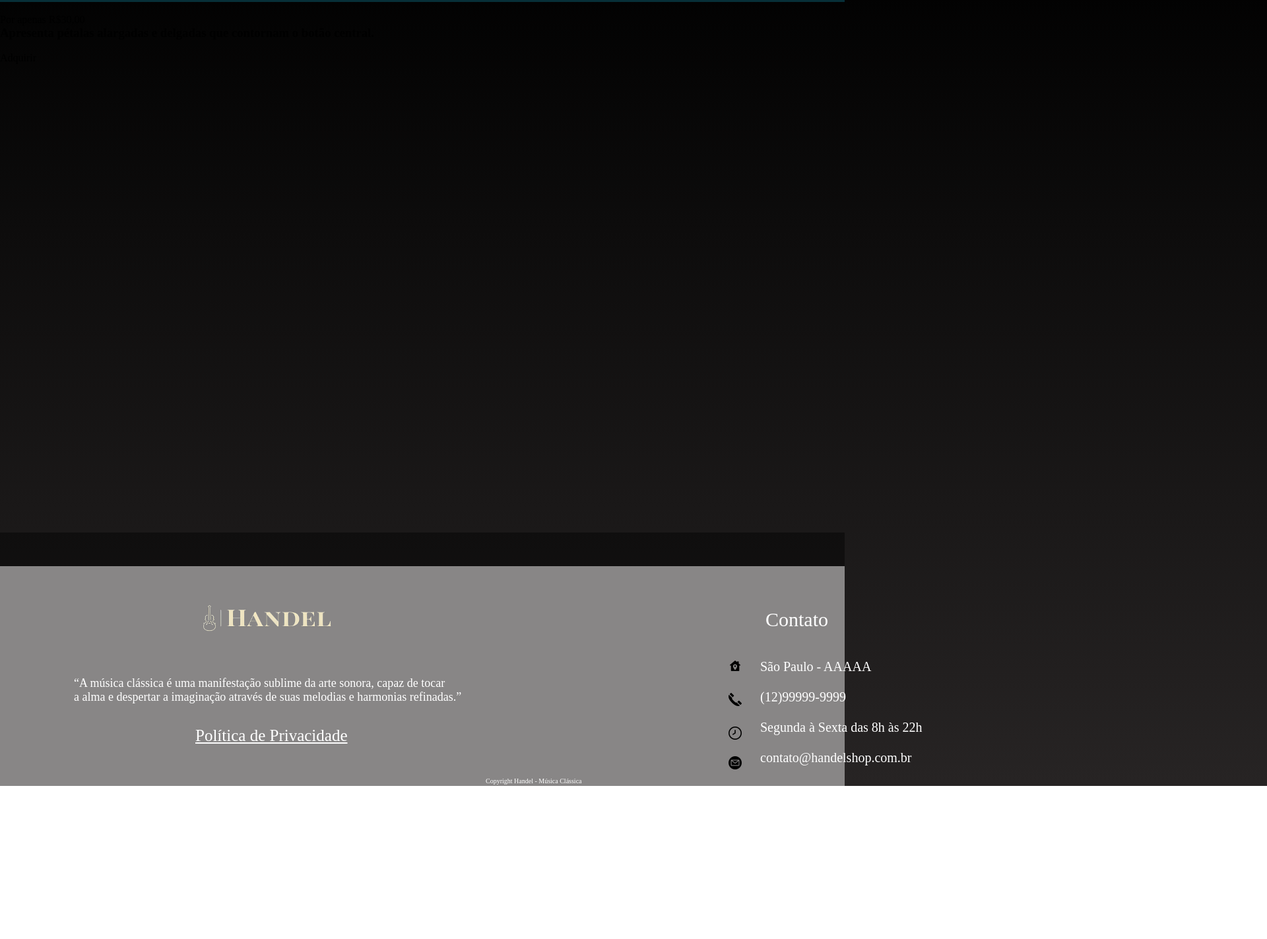
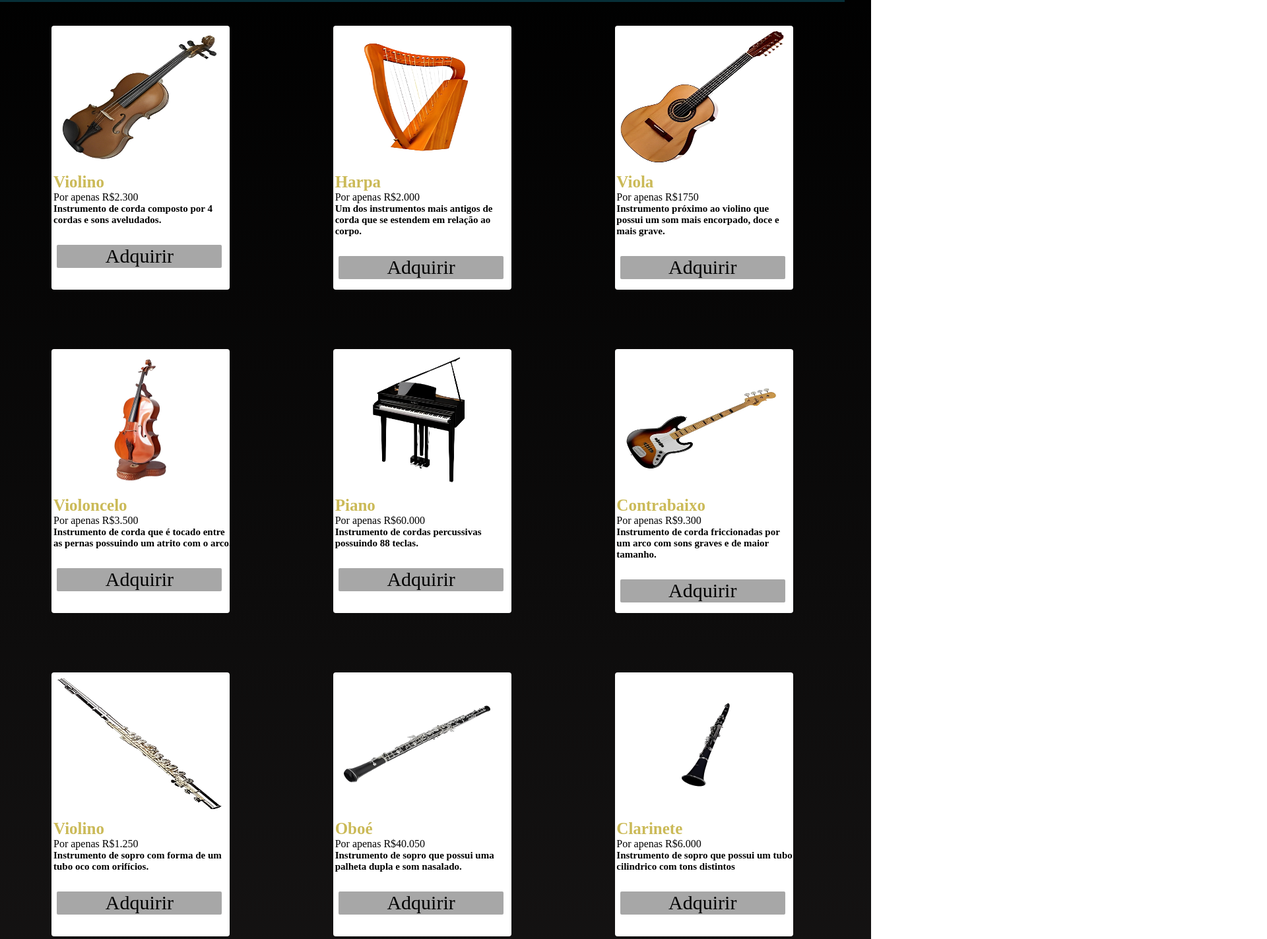
Before and after one commit to EltonRuan/sprint2final, a plain HTML site: page vendas.html in a window 1280 px wide. Shown: the part 77-1500 px from the top of the page at 66% size, 1920 px wide, since content can reach past the window. Before the commit the page ends 1268 px from the top, so only its background shows below. Drawn offline with Linux system fonts and the light colour scheme.

Commit message:
responsivo teste

```diff
--- a/vendas.css
+++ b/vendas.css
@@ -45,161 +45,75 @@ header {
 
 /* card */
 
-
-
-/* .card {
-    width: 190px;
-    height: 254px;
-    background: #f5f5f5;
-    position: relative;
-    overflow: visible;
-    box-shadow: 0 1px 3px rgba(0,0,0,0.12), 0 1px 2px rgba(0,0,0,0.24);
-    position: absolute;
+.containervenda {
+  width: 100%;
+  display: flex;
+  justify-content: space-around;
+  flex-wrap: wrap;
 }
 
-.card-img1 {
-    height: 52%;
-    width: 70%;
-    margin-left: 6vh;
-    border-radius: .5rem;
-    transition: .3s ease;
+.itemvenda{
+  width: 270px;
+  height: 400px;
+  background-color: #fff;
+  border-radius: 4px;
 }
 
-.card-img2 {
-    height: 45%;
-    width: 70%;
-    margin-left: 6vh;
-    border-radius: .5rem;
-    transition: .3s ease;
+.container .itemvenda {
+  justify-content: center;
+  margin: 5%;
+  justify-content: center;
+  align-items: center;
 }
 
-.card-img2 img{
-    height: 150px;
+.itemimg {
+  margin: 3%;
 }
 
-.card-img3 {
-    height: 45%;
-    width: 70%;
-    margin-left: 7vh;
-    border-radius: .5rem;
-    transition: .3s ease;
+.itemimg img{
+  width: 250px;
+  height: 200px;
 }
 
-.card-img3 img{
-    height: 150px;
+.buymove {
+  margin: 3%;
 }
 
-   .card-img4 {
-    height: 45%;
-    width: 70%;
-    margin-left: 7vh;
-    border-radius: .5rem;
-    transition: .3s ease;
+.btnbuy {
+  width: 250px;
+  height: 35px;
+  background-color: #00000058;
+  font-size: 30px;
+  text-align: center;
+  border-radius: 2px;
 }
 
-.card-img4 img{
-    height: 150px;
+.btnbuy a:hover{
+  font-size: 32px;
+  color: white;
+  transition: 1s;
 }
 
-   .card-img5 {
-    height: 50%;
-    width: 70%;
-    margin-left: 6vh;
-    border-radius: .5rem;
-    transition: .3s ease;
+.infovenda {
+  padding: 1%;
+  right: 50%;
 }
 
-.card-img5 img{
-    height: 150px;
+.infovenda h2 {
+  font-size: 25px;
+  color: rgb(203, 186, 88);
 }
 
-.card-img6 {
-    height: 45%;
-    width: 70%;
-    margin-left: 6vh;
-    border-radius: .5rem;
-    transition: .3s ease;
+.infovenda h3 {
+  font-size: 15px;
+  color: #000000;
+  text-align: left;
 }
 
-.card-img6 img{
-    height: 150px;
+.buymove {
+  margin: 3%;
 }
 
-.card-img7 {
-    height: 45%;
-    width: 70%;
-    margin-left: 6vh;
-    border-radius: .5rem;
-    transition: .3s ease;
-   }
-
-.card-img7 img{
-    height: 150px;
-   }
-
-.card-img8 {
-    height: 45%;
-    width: 70%;
-    margin-left: 6vh;
-    border-radius: .5rem;
-    transition: .3s ease;
-   }
-
-.card-img8 img{
-    height: 150px;
-   }
-
-.card-img9 {
-    height: 45%;
-    width: 70%;
-    margin-left: 6vh;
-    border-radius: .5rem;
-    transition: .3s ease;
-   }
-
-.card-img9 img{
-    height: 150px;
-   }
-
-.card-img10 {
-    height: 45%;
-    width: 70%;
-    margin-left: 6vh;
-    border-radius: .5rem;
-    transition: .3s ease;
-   }
-
-.card-img10 img{
-    height: 150px;
-   }
-
-.card-img11 {
-    height: 45%;
-    width: 70%;
-    margin-left: 6vh;
-    border-radius: .5rem;
-    transition: .3s ease;
-   }
-
-.card-img11 img{
-    height: 150px;
-   }
-
-.card-img12 {
-    height: 45%;
-    width: 70%;
-    margin-left: 6vh;
-    border-radius: .5rem;
-    transition: .3s ease;
-   }
-
-.card-img12 img{
-    height: 150px;
-   }
-
-.card-info {
-    padding-top: 10%;
-   } */
 
 svg {
     width: 20px;
--- a/vendas.html
+++ b/vendas.html
@@ -23,281 +23,262 @@
 
     </header>
 
-<section class="container">
+    <br><br>
+
+<section class="containervenda">
     <div class="itemvenda">
         <div class="itemimg">
-              <img src="imagens/margarida.jpg" alt="" />
+              <img src="imagens/violino.jpg" alt="" />
         </div>
-          <div class="infoflor">
+        <div class="infovenda">
+            <h2>Violino</h2>
             <div class="pricemove">
-                <div class="btnprice">Por apenas R$30,00</div>
+                <div class="btnprice">Por apenas R$2.300</div>
             </div>
-            <h3>Apresenta pétalas alargadas e
-                delgadas que contornam o botão central.</h3>
+            <h3>Instrumento de corda composto por 4 cordas e sons aveludados.</h3>
           </div>
           <br>
         <div class="buymove">
           <div class="btnbuy">
-                <a href="">Adquirir</a>
+                <a href="violino.html">Adquirir</a>
+          </div>
+        </div>
+    </div>
+
+    <div class="itemvenda">
+        <div class="itemimg">
+              <img src="imagens/harpa.png" alt="" />
+        </div>
+        <div class="infovenda">
+            <h2>Harpa</h2>
+            <div class="pricemove">
+                <div class="btnprice">Por apenas R$2.000</div>
+            </div>
+            <h3>Um dos instrumentos mais antigos de corda que se estendem em relação ao corpo.</h3>
+          </div>
+          <br>
+        <div class="buymove">
+          <div class="btnbuy">
+                <a href="harpa.html">Adquirir</a>
+          </div>
+        </div>
+    </div>
+
+    <div class="itemvenda">
+        <div class="itemimg">
+              <img src="imagens/viola.png" alt="" />
+        </div>
+        <div class="infovenda">
+            <h2>Viola</h2>
+            <div class="pricemove">
+                <div class="btnprice">Por apenas R$1750</div>
+            </div>
+            <h3>Instrumento próximo ao violino que possui um som mais encorpado, doce e mais grave.</h3>
+          </div>
+          <br>
+        <div class="buymove">
+          <div class="btnbuy">
+                <a href="viola.html">Adquirir</a>
           </div>
         </div>
     </div>
 
 </section>
 
-<!-- <div class="sale1">
-    <div class="card">
-        <div class="card-img1"><img src="imagens/violino.png" alt=""></div>
-            <div class="card-info">
-                <p class="text-title">Violino </p>
-                <p class="text-body">Instrumento de corda composto por 4 cordas e sons aveludados.</p>
+<br><br><br><br><br>
+
+
+<section class="containervenda">
+    <div class="itemvenda">
+        <div class="itemimg">
+              <img src="imagens/violoncelo.png" alt="" />
         </div>
-        <div class="card-footer">
-                <span class="text-title">R$2.300</span>
-            <div class="card-button">
-                <ul>
-                <li class="tosale"><a href="violino.html">Comprar</a></li>
-                </ul>
-                <svg class="svg-icon" viewBox="0 0 20 20"></svg>
+        <div class="infovenda">
+            <h2>Violoncelo</h2>
+            <div class="pricemove">
+                <div class="btnprice">Por apenas R$3.500</div>
             </div>
+            <h3>Instrumento de corda que é tocado entre as pernas possuindo um atrito com o arco.</h3>
+          </div>
+          <br>
+        <div class="buymove">
+          <div class="btnbuy">
+                <a href="violoncelo.html">Adquirir</a>
+          </div>
+        </div>
+    </div>
+
+    <div class="itemvenda">
+        <div class="itemimg">
+              <img src="imagens/piano.png" alt="" />
+        </div>
+        <div class="infovenda">
+            <h2>Piano</h2>
+            <div class="pricemove">
+                <div class="btnprice">Por apenas R$60.000</div>
+            </div>
+            <h3>Instrumento de cordas percussivas possuindo 88 teclas.</h3>
+          </div>
+          <br>
+        <div class="buymove">
+          <div class="btnbuy">
+                <a href="piano.html">Adquirir</a>
+          </div>
+        </div>
+    </div>
+
+    <div class="itemvenda">
+        <div class="itemimg">
+              <img src="imagens/contrabaixo.jpg" alt="" />
+        </div>
+        <div class="infovenda">
+            <h2>Contrabaixo</h2>
+            <div class="pricemove">
+                <div class="btnprice">Por apenas R$9.300</div>
+            </div>
+            <h3>Instrumento de corda friccionadas por um arco com sons graves e de maior tamanho.</h3>
+          </div>
+          <br>
+        <div class="buymove">
+          <div class="btnbuy">
+                <a href="contrabaixo.html">Adquirir</a>
           </div>
         </div>
     </div>
 
 
+</section>
 
-<div class="sale2">
-    <div class="card">
-        <div class="card-img2"><img src="imagens/harpa.png" alt=""></div>
-            <div class="card-info">
-                <p class="text-title">Harpa </p>
-                <p class="text-body">Um dos instrumentos mais antigos de corda que se estendem em relação ao corpo.</p>
+<br><br><br><br><br>
+
+
+<section class="containervenda">
+    <div class="itemvenda">
+        <div class="itemimg">
+              <img src="imagens/flauta.png" alt="" />
         </div>
-        <div class="card-footer">
-                <span class="text-title">R$2.000</span>
-            <div class="card-button">
-                <ul>
-                    <li class="tosale"><a href="harpa.html">Comprar</a></li>
-                </ul>
-                <svg class="svg-icon" viewBox="0 0 20 20"></svg>
+        <div class="infovenda">
+            <h2>Violino</h2>
+            <div class="pricemove">
+                <div class="btnprice">Por apenas R$1.250</div>
             </div>
+            <h3>Instrumento de sopro com forma de um tubo oco com orifícios.</h3>
+          </div>
+          <br>
+        <div class="buymove">
+          <div class="btnbuy">
+                <a href="flauta.html">Adquirir</a>
           </div>
         </div>
     </div>
 
-<div class="sale3">
-    <div class="card">
-        <div class="card-img3"><img src="imagens/viola.png" alt=""></div>
-            <div class="card-info">
-                <p class="text-title">Viola </p>
-                <p class="text-body">Instrumento próximo ao violino que possui um som mais encorpado, doce e mais grave.</p>
+    <div class="itemvenda">
+        <div class="itemimg">
+              <img src="imagens/oboe.png" alt="" />
         </div>
-        <div class="card-footer">
-                <span class="text-title">R$1750</span>
-            <div class="card-button">
-                <ul>
-                    <li class="tosale"><a href="viola.html">Comprar</a></li>
-                </ul>
-                <svg class="svg-icon" viewBox="0 0 20 20"></svg>
+        <div class="infovenda">
+            <h2>Oboé</h2>
+            <div class="pricemove">
+                <div class="btnprice">Por apenas R$40.050</div>
             </div>
+            <h3>Instrumento de sopro que possui uma palheta dupla e som nasalado.</h3>
+          </div>
+          <br>
+        <div class="buymove">
+          <div class="btnbuy">
+                <a href="oboe.html">Adquirir</a>
           </div>
         </div>
     </div>
 
-<div class="sale4">
-    <div class="card">
-        <div class="card-img4"><img src="imagens/violoncelo.png" alt=""></div>
-            <div class="card-info">
-                <p class="text-title">Violoncelo </p>
-                <p class="text-body">Instrumento de corda que é tocado entre as pernas possuindo um atrito com o arco.</p>
+    <div class="itemvenda">
+        <div class="itemimg">
+              <img src="imagens/clarinete.png" alt="" />
         </div>
-        <div class="card-footer">
-                <span class="text-title">R$3.500</span>
-            <div class="card-button">
-                <ul>
-                    <li class="tosale"><a href="violoncelo.html">Comprar</a></li>
-                </ul>
-                <svg class="svg-icon" viewBox="0 0 20 20"></svg>
+        <div class="infovenda">
+            <h2>Clarinete</h2>
+            <div class="pricemove">
+                <div class="btnprice">Por apenas R$6.000</div>
             </div>
+            <h3>Instrumento de sopro que possui um tubo cilindrico com tons distintos</h3>
+          </div>
+          <br>
+        <div class="buymove">
+          <div class="btnbuy">
+                <a href="clarinete.html">Adquirir</a>
           </div>
         </div>
     </div>
 
-<div class="sale5">
-    <div class="card">
-        <div class="card-img5"><img src="imagens/piano.png" alt=""></div>
-            <div class="card-info">
-                <p class="text-title">Piano</p>
-                <p class="text-body">Instrumento de cordas percussivas possuindo 88 teclas.</p>
+
+</section>
+
+<br><br><br><br><br>
+
+
+<section class="containervenda">
+    <div class="itemvenda">
+        <div class="itemimg">
+              <img src="imagens/fagote.png" alt="" />
         </div>
-        <div class="card-footer">
-                <span class="text-title">R$60.000</span>
-            <div class="card-button">
-                <ul>
-                    <li class="tosale"><a href="piano.html">Comprar</a></li>
-                </ul>
-                <svg class="svg-icon" viewBox="0 0 20 20"></svg>
+        <div class="infovenda">
+            <h2>Fagote</h2>
+            <div class="pricemove">
+                <div class="btnprice">Por apenas R$7.000</div>
             </div>
+            <h3>Instrumento de sorpo possuindo um tubo de 2,5metros com um som grave.</h3>
+          </div>
+          <br>
+        <div class="buymove">
+          <div class="btnbuy">
+                <a href="fagote.html">Adquirir</a>
           </div>
         </div>
     </div>
 
-<div class="sale6">
-    <div class="card">
-        <div class="card-img6"><img src="imagens/contrabaixo.png" alt=""></div>
-            <div class="card-info">
-                <p class="text-title">Contrabaixo </p>
-                <p class="text-body">Instrumento de corda friccionadas por um arco com sons graves e de maior tamanho.</p>
+    <div class="itemvenda">
+        <div class="itemimg">
+              <img src="imagens/tuba.png" alt="" />
         </div>
-        <div class="card-footer">
-                <span class="text-title">R$9.300</span>
-            <div class="card-button">
-                <ul>
-                    <li class="tosale"><a href="contrabaixo.html">Comprar</a></li>
-                </ul>
-                <svg class="svg-icon" viewBox="0 0 20 20"></svg>
+        <div class="infovenda">
+            <h2>Tuba</h2>
+            <div class="pricemove">
+                <div class="btnprice">Por apenas R$17.000</div>
             </div>
+            <h3>Instrumento de sopro que é um aerofone, sendo grave extenso.</h3>
+          </div>
+          <br>
+        <div class="buymove">
+          <div class="btnbuy">
+                <a href="tuba.html">Adquirir</a>
           </div>
         </div>
     </div>
 
-<div class="sale7">
-    <div class="card">
-        <div class="card-img7"><img src="imagens/flauta.png" alt=""></div>
-            <div class="card-info">
-                <p class="text-title">Flauta</p>
-                <p class="text-body">Instrumento de sopro com forma de um tubo oco com orifícios.</p>
+    <div class="itemvenda">
+        <div class="itemimg">
+              <img src="imagens/trambone.png" alt="" />
         </div>
-        <div class="card-footer">
-                <span class="text-title">R$1.250</span>
-            <div class="card-button">
-                <ul>
-                    <li class="tosale"><a href="flauta.html">Comprar</a></li>
-                </ul>
-                <svg class="svg-icon" viewBox="0 0 20 20"></svg>
+        <div class="infovenda">
+            <h2>Trambone</h2>
+            <div class="pricemove">
+                <div class="btnprice">Por apenas R$9.000</div>
             </div>
+            <h3>Instrumento de sopro que possui uma vara dupla deslizante em forma de U.</h3>
+          </div>
+          <br>
+        <div class="buymove">
+          <div class="btnbuy">
+                <a href="trambone.html">Adquirir</a>
           </div>
         </div>
     </div>
 
-<div class="sale8">
-    <div class="card">
-        <div class="card-img8"><img src="imagens/oboe.png" alt=""></div>
-            <div class="card-info">
-                <p class="text-title">Oboé</p>
-                <p class="text-body">Instrumento de sopro que possui uma palheta dupla e som nasalado.</p>
-            </div>
-        <div class="card-footer">
-                <span class="text-title">R$40.050</span>
-            <div class="card-button">
-                <ul>
-                    <li class="tosale"><a href="oboe.html">Comprar</a></li>
-                </ul>
-                <svg class="svg-icon" viewBox="0 0 20 20"></svg>
-            </div>
-        </div>
-    </div>
-</div>
+</section>
 
-<div class="sale9">
-    <div class="card">
-        <div class="card-img9"><img src="imagens/clarinete.png" alt=""></div>
-            <div class="card-info">
-                <p class="text-title">Clarinete</p>
-                <p class="text-body">Instrumento de sopro que possui um tubo cilindrico com tons distintos.</p>
-            </div>
-        <div class="card-footer">
-                <span class="text-title">R$6.000</span>
-            <div class="card-button">
-                <ul>
-                    <li class="tosale"><a href="clarinete.html">Comprar</a></li>
-                </ul>
-                <svg class="svg-icon" viewBox="0 0 20 20"></svg>
-            </div>
-        </div>
-    </div>
-</div>
-
-<div class="sale10">
-    <div class="card">
-        <div class="card-img10"><img src="imagens/fagote.png" alt=""></div>
-            <div class="card-info">
-                <p class="text-title">Fagote</p>
-                <p class="text-body">Instrumento de sorpo possuindo um tubo de 2,5metros com um som grave.</p>
-            </div>
-        <div class="card-footer">
-                <span class="text-title">R$7.000</span>
-            <div class="card-button">
-                <ul>
-                    <li class="tosale"><a href="fagote.html">Comprar</a></li>
-                </ul>
-                <svg class="svg-icon" viewBox="0 0 20 20"></svg>
-            </div>
-        </div>
-    </div>
-</div>
-
-<div class="sale11">
-    <div class="card">
-        <div class="card-img11"><img src="imagens/tuba.png" alt=""></div>
-            <div class="card-info">
-                <p class="text-title">Tuba</p>
-                <p class="text-body">Instrumento de sopro que é um aerofone, sendo grave extenso.</p>
-            </div>
-        <div class="card-footer">
-                <span class="text-title">R$17.000</span>
-            <div class="card-button">
-                <ul>
-                    <li class="tosale"><a href="tuba.html">Comprar</a></li>
-                </ul>
-                <svg class="svg-icon" viewBox="0 0 20 20"></svg>
-            </div>
-        </div>
-    </div>
-</div>
-
-<div class="sale12">
-    <div class="card">
-        <div class="card-img12"><img src="imagens/trambone.png" alt=""></div>
-            <div class="card-info">
-                <p class="text-title">Trombone</p>
-                <p class="text-body">Instrumento de sopro que possui uma vara dupla deslizante em forma de U.</p>
-            </div>
-        <div class="card-footer">
-                <span class="text-title">R$9.000</span>
-            <div class="card-button">
-                <ul>
-                    <li class="tosale"><a href="trambone.html">Comprar</a></li>
-                </ul>
-                <svg class="svg-icon" viewBox="0 0 20 20"></svg>
-            </div>
-        </div>
-    </div>
-</div> -->
-
-<br><br><br><br><br><br><br><br><br><br><br>
+<br><br><br><br>
 
 <footer>
-
-    <div class="caixa1"></div>
-
-
-        <img class="infoimg" src="imagens/logoi.png" alt="">
-
-        <p class="pointer"><u>Política de Privacidade</u></p>
-
-        <p class="textcaixa1"><q>A música clássica é uma manifestação sublime da arte sonora, capaz de tocar <br> a alma e  despertar a imaginação através de suas melodias e harmonias refinadas.</q></p>
-
-        <p class="textcaixa2">Contato</p>
-
-        <p class="textcaixa3">São Paulo - AAAAA <br><br>(12)99999-9999 <br><br> Segunda à Sexta das 8h às 22h <br><br> contato@handelshop.com.br</p>
-
-        <p class="textcaixa4"> Copyright Handel - Música Clássica</p>
-
-        <img class="imgfooter1" src="imagens/adress.png" alt="">
-        <img class="imgfooter2" src="imagens/phone.png" alt="">
-        <img class="imgfooter3" src="imagens/clock.png" alt="">
-        <img class="imgfooter4" src="imagens/email.png" alt="">
 
 </footer>
 
```
Lines whose indentation alone changed are shown as unchanged.
